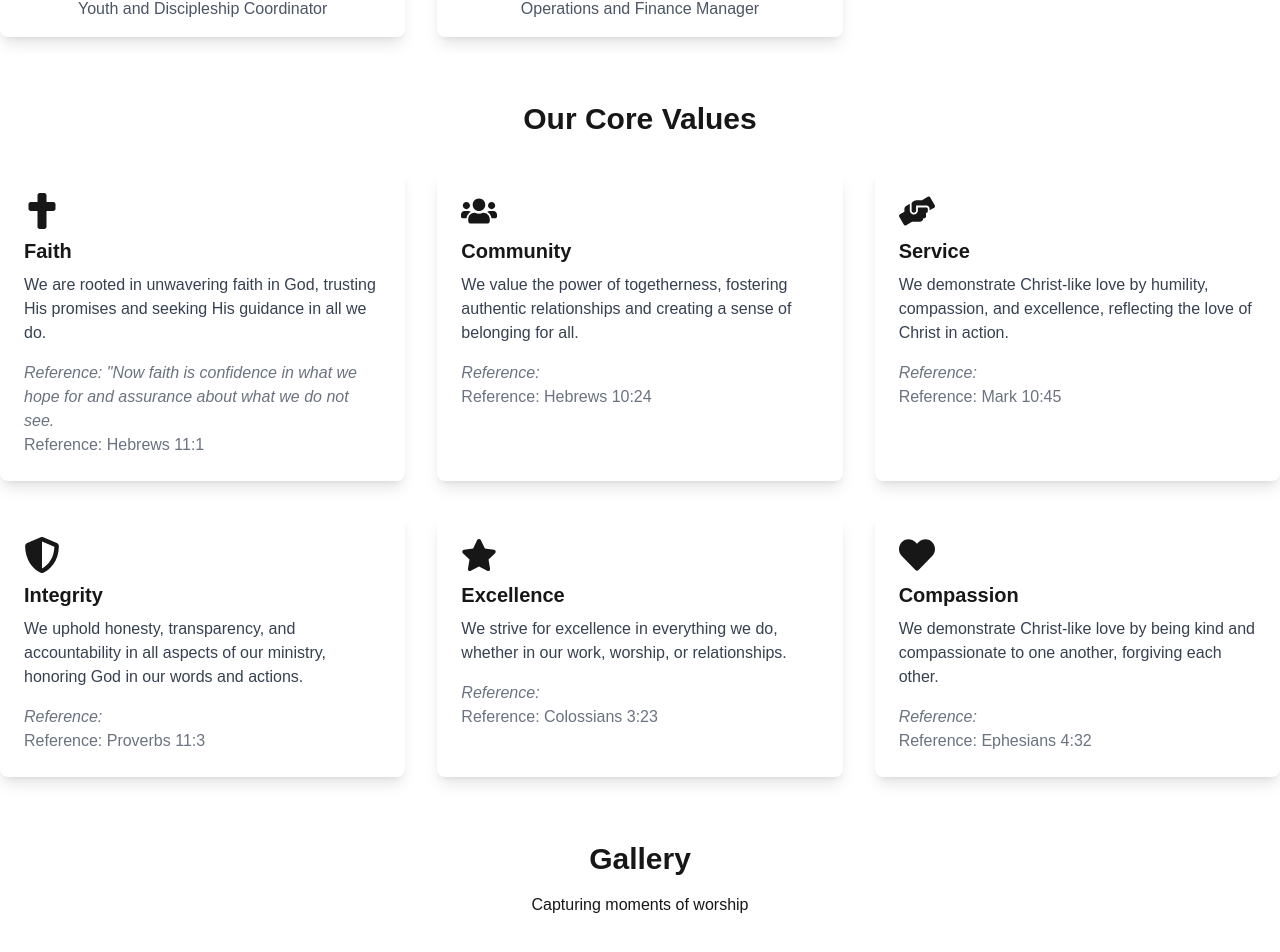
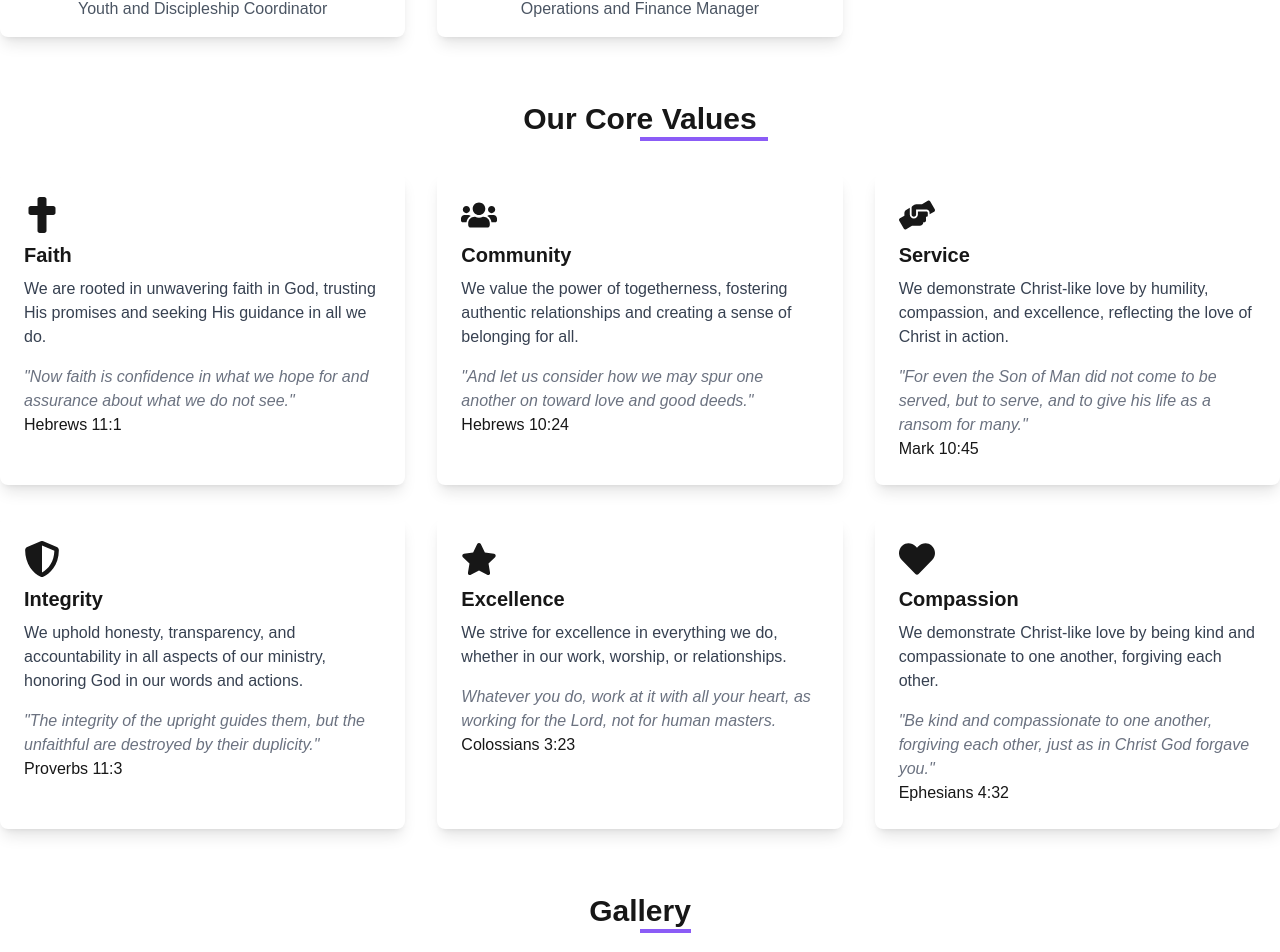
Before and after one commit to aetech24/Nii-Kwei-Ministry, a Next.js app: page /about in a window 1280 px wide. Shown: the part 2195-3147 px from the top of the page. Built offline with nearby package versions, Linux system fonts and the light colour scheme.

Commit message:
update core value section with reference text

```diff
--- a/app/_component/gallery.js
+++ b/app/_component/gallery.js
@@ -13,7 +13,10 @@ const Gallery = () => {
 
     return (
       <div className="mx-auto my-16 text-center">
-        <h2 className="text-3xl font-bold mb-4">Gallery</h2>
+        <h2 className="text-3xl font-bold mb-8 relative pb-1">
+        Gallery
+      <span className="absolute left-1/2 bottom-0 w-[4%] h-1 bg-violet-500"></span>
+          </h2>
         <p className="mb-8">Capturing moments of worship</p>
         <div className="max-md:flex-col flex gap-5 p-10">
           <Image
--- a/app/_component/values.js
+++ b/app/_component/values.js
@@ -1,40 +1,45 @@
-import { FaCross, FaUsers, FaHandsHelping, FaShieldAlt, FaStar, FaHeart } from 'react-icons/fa';
+import { FaCross, FaHandsHelping, FaHeart, FaShieldAlt, FaStar, FaUsers } from 'react-icons/fa';
 
 const coreValues = [
   {
     title: 'Faith',
     description: 'We are rooted in unwavering faith in God, trusting His promises and seeking His guidance in all we do.',
-    subtext: '"Now faith is confidence in what we hope for and assurance about what we do not see.',
+    subtext: '"Now faith is confidence in what we hope for and assurance about what we do not see."',
     reference: 'Hebrews 11:1',
     icon: <FaCross className="text-4xl mb-2" />,
   },
   {
     title: 'Community',
     description: 'We value the power of togetherness, fostering authentic relationships and creating a sense of belonging for all.',
+    subtext: '"And let us consider how we may spur one another on toward love and good deeds."',
     reference: 'Hebrews 10:24',
     icon: <FaUsers className="text-4xl mb-2" />,
   },
   {
     title: 'Service',
     description: 'We demonstrate Christ-like love by humility, compassion, and excellence, reflecting the love of Christ in action.',
+    subtext: '"For even the Son of Man did not come to be served, but to serve, and to give his life as a ransom for many."',
     reference: 'Mark 10:45',
     icon: <FaHandsHelping className="text-4xl mb-2" />,
   },
   {
     title: 'Integrity',
     description: 'We uphold honesty, transparency, and accountability in all aspects of our ministry, honoring God in our words and actions.',
+    subtext: '"The integrity of the upright guides them, but the unfaithful are destroyed by their duplicity."',
     reference: 'Proverbs 11:3',
     icon: <FaShieldAlt className="text-4xl mb-2" />,
   },
   {
     title: 'Excellence',
     description: 'We strive for excellence in everything we do, whether in our work, worship, or relationships.',
+    subtext: 'Whatever you do, work at it with all your heart, as working for the Lord, not for human masters.',
     reference: 'Colossians 3:23',
     icon: <FaStar className="text-4xl mb-2" />,
   },
   {
     title: 'Compassion',
     description: 'We demonstrate Christ-like love by being kind and compassionate to one another, forgiving each other.',
+    subtext: '"Be kind and compassionate to one another, forgiving each other, just as in Christ God forgave you."',
     reference: 'Ephesians 4:32',
     icon: <FaHeart className="text-4xl mb-2" />,
   },
@@ -43,7 +48,10 @@ const coreValues = [
 const CoreValues = () => {
   return (
     <div className="container mx-auto text-center my-16">
-      <h2 className="text-3xl font-bold mb-8">Our Core Values</h2>
+      <h2 className="text-3xl font-bold mb-8 relative pb-1">
+        Our Core Values
+      <span className="absolute left-1/2 bottom-0 w-[10%] h-1 bg-violet-500"></span>
+        </h2>
       <div className="grid grid-cols-1 md:grid-cols-2 lg:grid-cols-3 gap-8">
         {coreValues.map((value) => (
           <div key={value.title} className="bg-white rounded-lg shadow-lg p-6">
@@ -51,8 +59,8 @@ const CoreValues = () => {
               {value.icon}
               <h3 className="text-xl font-semibold mb-2">{value.title}</h3>
               <p className="text-gray-700 mb-4">{value.description}</p>
-              <p className="text-gray-500 italic">Reference: {value.subtext}</p>
-              <p className="text-gray-500 ">Reference: {value.reference}</p>
+              <p className="text-gray-500 italic"> {value.subtext}</p>
+              <p className="text-gray-5000-semibold"> {value.reference}</p>
             </div>
           </div>
         ))}
```
